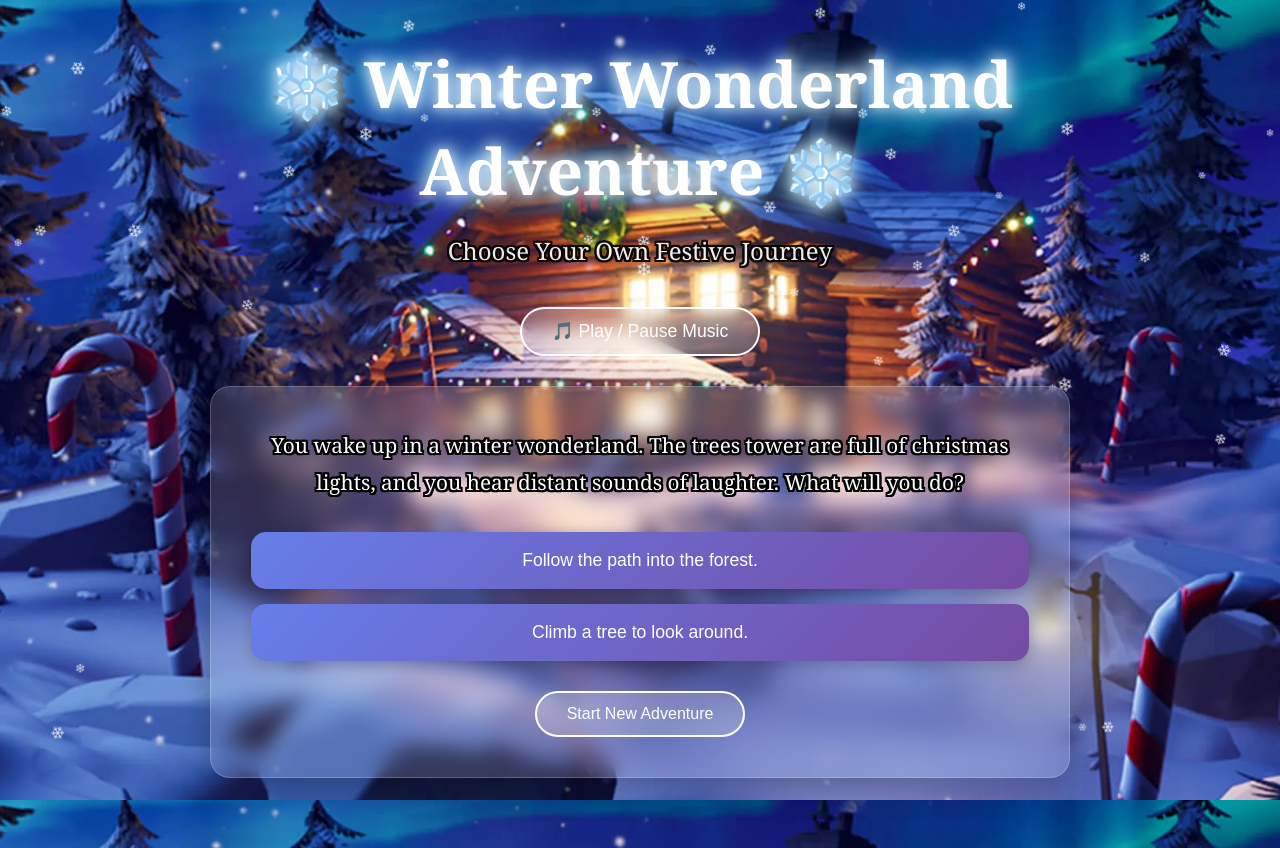
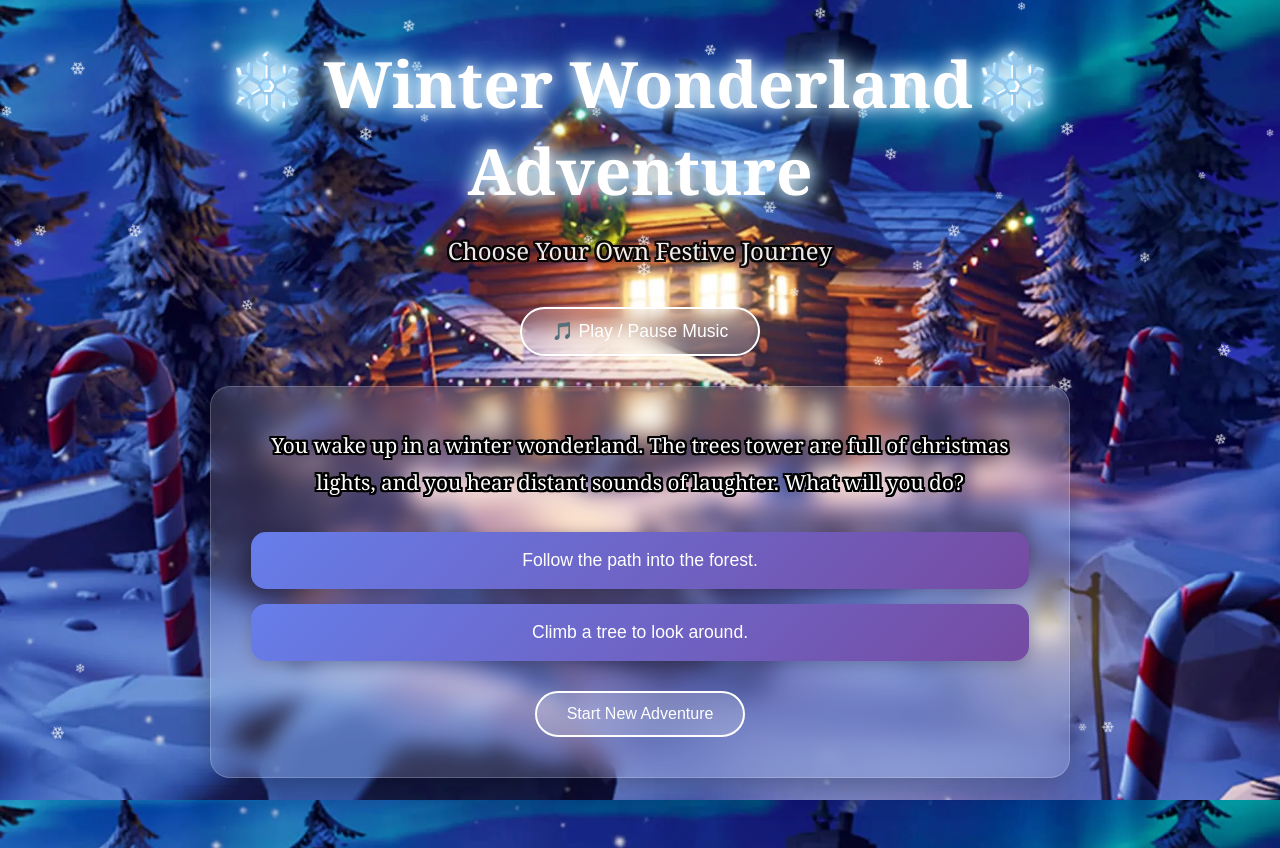
Before and after one commit to Jason20668/Winter-Wonderland-2.0, a plain HTML site: page index.html in a window 1280 px wide. Drawn offline with nearby package versions, Linux system fonts and the light colour scheme.

Commit message:
small fix

```diff
--- a/index.html
+++ b/index.html
@@ -13,7 +13,7 @@
 <body>
   <div id="app">
     <div class="container">
-      <h1 class="title">❄️ Winter Wonderland Adventure ❄️</h1>
+      <h1 class="title">❄️ Winter Wonderland❄️ Adventure </h1>
 
       <div id="Outline">
         <p class="subtitle">Choose Your Own Festive Journey</p>
```
